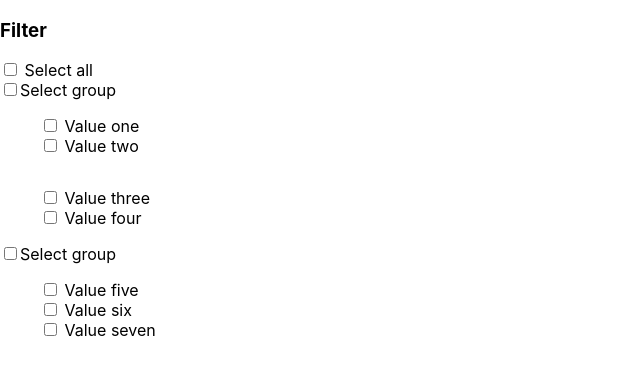
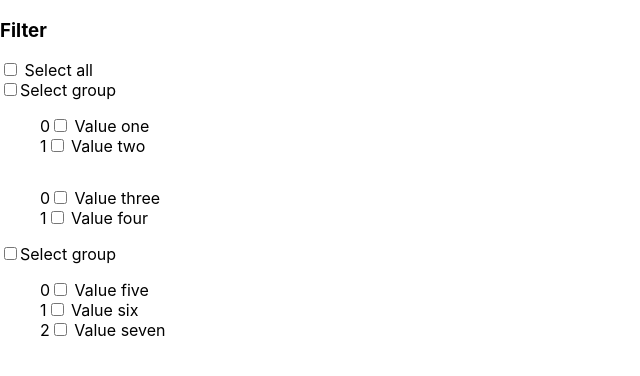
Before and after one commit to TrainingReact/FilterProject, a React (Create React App) app: page / in a window 1280 px wide. Shown: the top 376 px of the page, without its empty margins (0-640 px from the left). Built offline with nearby package versions, Linux system fonts and the light colour scheme.

Commit message:
gestione del select group terminata. aggiunto uno usecontext per passare DATA a tutti i componenti.

```diff
--- a/src/App.js
+++ b/src/App.js
@@ -1,8 +1,16 @@
 import logo from "./logo.svg";
 import "./App.css";
+import React from "react";
 import Filter from "./components/Filter";
+import { DATA, SUB_SELECT_ALL } from "./data/Data";
+export const DataContext = React.createContext(DATA);
+
 function App() {
-  return <Filter />;
+  return (
+    <DataContext.Provider value={DATA}>
+      <Filter />
+    </DataContext.Provider>
+  );
 }
 
 export default App;
--- a/src/components/ButtonFilter.js
+++ b/src/components/ButtonFilter.js
@@ -1,4 +1,4 @@
-import React, { useState } from "react";
+import React from "react";
 export default function ButtonFilter() {
   return <button>&#9660;</button>;
 }
--- a/src/components/CheckboxSelectGroup.js
+++ b/src/components/CheckboxSelectGroup.js
@@ -1,30 +1,78 @@
-import React, { useRef, useState, useEffect, useCallback } from "react";
-import { SUB_SELECT_ALL } from "../data/Data";
-import ViewSubFilterItem from "../utils/ViewSubFilterItem";
+import React, { useRef, useState } from "react";
 
 /**
  * the component manage the case in which select group checkbox is available from SUB_SELECT_ALL
  * @param {array} props.arrayData
  * @param {string} props.filterName
+ * @param {string} props.filterGroup
  * @returns
  */
 export default function CheckboxSelectGroup(props) {
-  const { arrayData: arrayData, filterName: filterName, filterGroup: filterGroup } = props;
-  //checkbox select group ref
-  const checkbox = useRef();
-  //this use State save the correct sub select all with checked modified
-  const [find, setfind] = useState();
-  //this function set state according to checked/unchecked select group checkbox
-  const check = useCallback(() => {
-    let selectGroup = SUB_SELECT_ALL.find((group) => (group.filterGroup = filterGroup));
-    selectGroup.checked = !selectGroup.checked;
-    setfind(selectGroup);
-  }, []);
+  const { arrayData: arrayData, filterName: filterName } = props;
+  //checkbox items select group ref
+  const checkbox = useRef([]);
+  //it add ischecked property for every sub filter value to set the state with updated data
+  const newData = arrayData.map((element) => {
+    return {
+      ...element,
+      isChecked: false,
+    };
+  });
+  //the useState is used to restore the previous checkboxes configuration
+  const [previous, setprevious] = useState(newData);
+  const [a, seta] = useState(0);
+
+  //the function manage sub filter value checked and save the actual checked/unchecked
+  //items configuration to allow to restore data in case of select group unchecked.
+  const handleCheckChildElement = (event) => {
+    let data = previous;
+    data.forEach((element) => {
+      if (element.filterValue === event.target.value) {
+        element.isChecked = event.target.checked;
+      }
+    });
+    setprevious(data);
+    seta(a + 1);
+  };
+
+  //the function manage the select group selection. if select group is checked then
+  //all the sub filter items must be checked. Otherwise, if select group is unchecked
+  //then it restores the items to the previous state.
+  const handleAllChecked = (event) => {
+    let data = previous;
+    if (event.target.checked === false) {
+      data.map((element, key) => {
+        return (checkbox.current[key].checked = element.isChecked);
+      });
+    } else if (event.target.checked === true) {
+      checkbox.current.forEach((el) => {
+        el.checked = true;
+      });
+    }
+  };
+
   return (
     <div className={"sub-filter-container "}>
-      <input type="checkbox" ref={checkbox} name="selectAll" onChange={check} />
+      <input type="checkbox" name="selectAll" onChange={handleAllChecked} value="checkedall" />
       <label>{filterName}</label>
-      <ViewSubFilterItem arrayData={arrayData} mySubSelectAllGroup={find} />
+      <ul className="list">
+        {previous.map((item, index) => {
+          return (
+            <li>
+              {index}
+              <input
+                key={index}
+                ref={(el) => (checkbox.current[index] = el)}
+                onChange={handleCheckChildElement}
+                type="checkbox"
+                checked={item.isChecked}
+                value={item.filterValue}
+              />{" "}
+              {item.filterValue}
+            </li>
+          );
+        })}
+      </ul>
     </div>
   );
 }
--- a/src/components/Filter.js
+++ b/src/components/Filter.js
@@ -2,7 +2,7 @@ import React from "react";
 /* import ButtonFilter from "./ButtonFilter"; */
 import FilterContainer from "./FilterContainer";
 /* import useFilter from "../hooks/useFilter"; */
-
+import { DATA } from "../data/Data";
 /**
  * This is the overall filter component.
  * FilterHeader is the select all option.
@@ -23,6 +23,7 @@ export default function Filter() {
         </span> */}
       </div>
       {/* <FilterContainer isShowing={isShowing} hide={toggle} /> */}
+
       <FilterContainer />
     </div>
   );
--- a/src/components/FilterBody.js
+++ b/src/components/FilterBody.js
@@ -1,15 +1,16 @@
 import FilterGroup from "../components/FilterGroup";
-import { DATA } from "../data/Data";
-import React from "react";
+import React, { useContext } from "react";
+import { DataContext } from "../App";
 /**
  * The component represents the overall filter body.
  * In particular, this is the filter groups container
  * @returns
  */
 export default function FilterBody() {
-  const filterGroupOne = DATA.filterGroupOne;
-  const filterGroupTwo = DATA.filterGroupTwo;
-  const filterGroupThree = DATA.filterGroupThree;
+  const data = useContext(DataContext);
+  const filterGroupOne = data.filterGroupOne;
+  const filterGroupTwo = data.filterGroupTwo;
+  const filterGroupThree = data.filterGroupThree;
   return (
     <div className="filter-body">
       <FilterGroup groupName={"filterGroupOne"} arr={filterGroupOne} />
--- a/src/components/FilterGroup.js
+++ b/src/components/FilterGroup.js
@@ -2,6 +2,7 @@ import { SUB_SELECT_ALL } from "../data/Data";
 import React from "react";
 import ViewSubFilterItem from "../utils/ViewSubFilterItem";
 import CheckboxSelectGroup from "./CheckboxSelectGroup";
+
 /**
  * The component manage filter groups
  * @param {string} props.groupName
@@ -29,7 +30,7 @@ export default function FilterGroup(props) {
           <CheckboxSelectGroup arrayData={arr} filterName={filterInfo.filterName} filterGroup={filterInfo.filterGroup} />
         </span>
       ) : (
-        <ViewSubFilterItem arrayData={arr} />
+        <ViewSubFilterItem arr={arr} />
       )}
     </div>
   );
--- a/src/utils/ViewSubFilterItem.js
+++ b/src/utils/ViewSubFilterItem.js
@@ -1,4 +1,4 @@
-import React, { useRef, useEffect } from "react";
+import React from "react";
 
 /**
  * The component is about subgroup checkbox.
@@ -7,14 +7,14 @@ import React, { useRef, useEffect } from "react";
  * @returns
  */
 export default function ViewSubFilterItem(props) {
-  const checkbox = useRef([]);
-  const { arrayData: arr, mySubSelectAllGroup: mySubSelectAllGroup } = props;
+  const { arr: arr } = props;
   return (
     <ul className="list">
       {arr.map((item, index) => {
         return (
           <li key={index}>
-            <input type="checkbox" name={item} ref={(el) => (checkbox.current[index] = el)} /> {item.filterValue}
+            {index}
+            <input type="checkbox" name={item} /> {item.filterValue}
           </li>
         );
       })}
```
